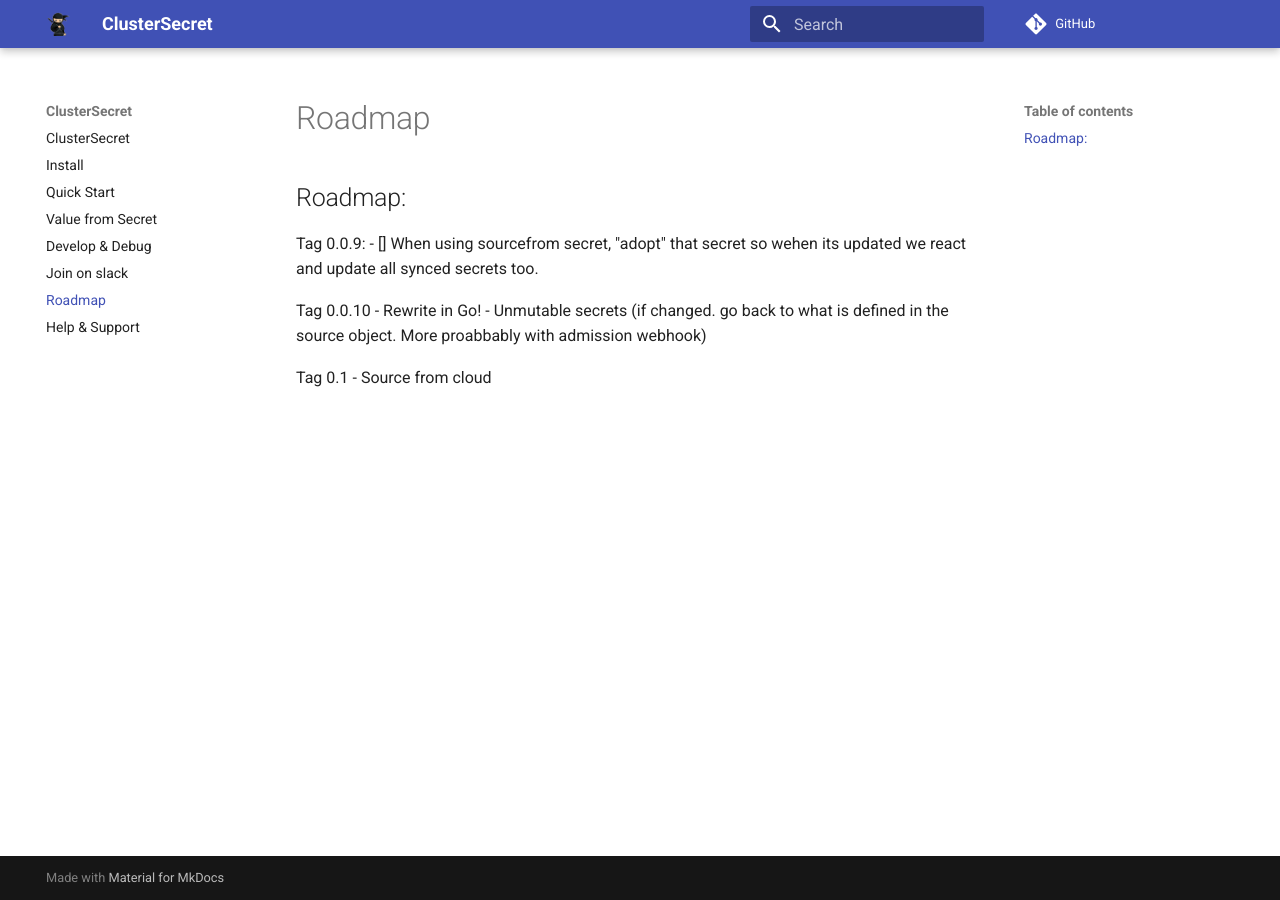
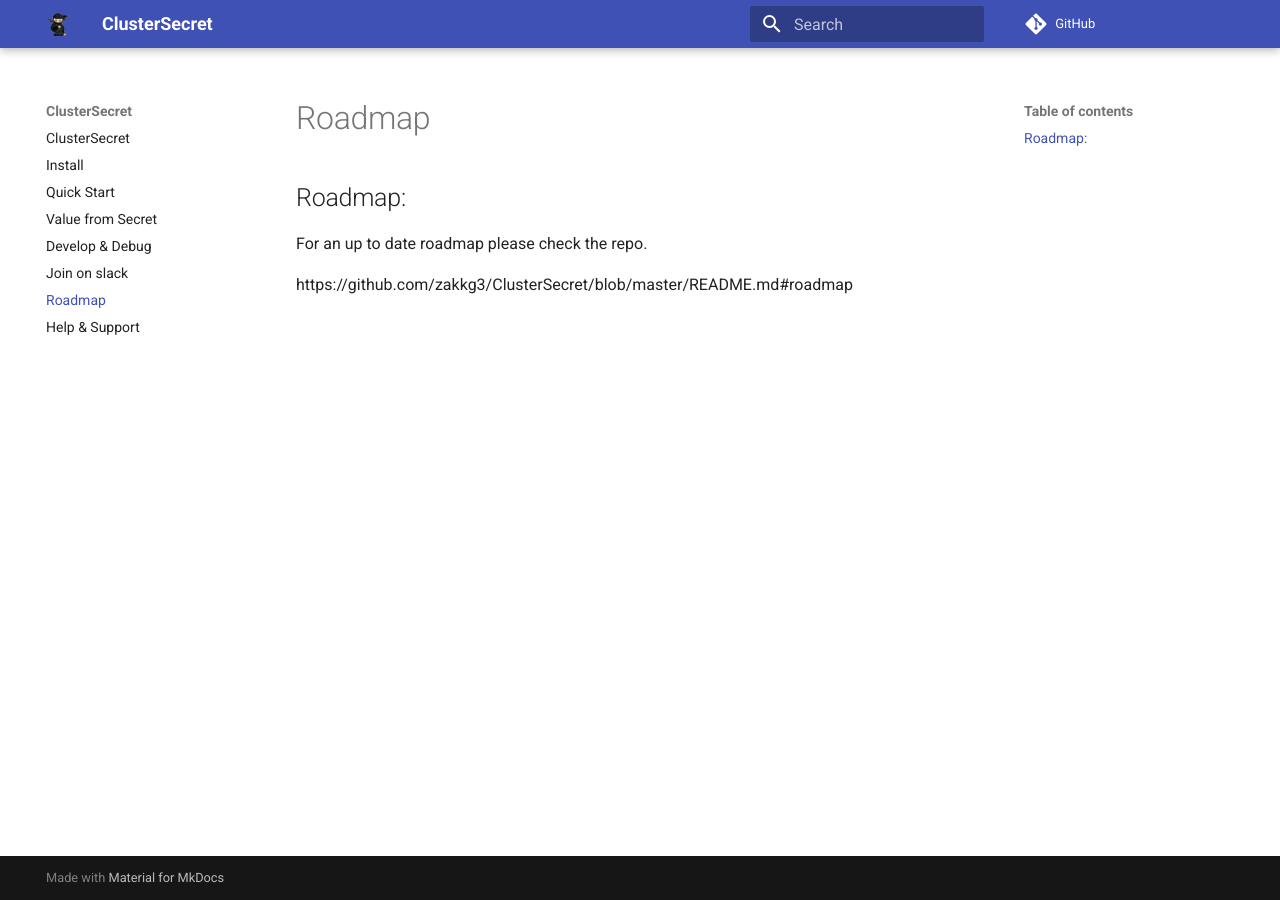
Before and after one commit to zakkg3/ClusterSecretDocs, an MkDocs documentation site: the page built from docs/roadmap.md, in a window 1280 px wide. Built offline with MkDocs 1.6.1 and Material for MkDocs 9.7.7, drawn with Linux system fonts in a browser that asks for light colours; comment, search, counter and statistics services are not loaded.

Commit message:
roadmap in repo

```diff
--- a/docs/roadmap.md
+++ b/docs/roadmap.md
@@ -1,11 +1,5 @@
 ## Roadmap:
 
-Tag 0.0.9:
- - [] When using sourcefrom secret, "adopt" that secret so wehen its updated we react and update all synced secrets too.
+For an up to date roadmap please check the repo.
 
- Tag 0.0.10
- - Rewrite in Go!
- - Unmutable secrets (if changed. go back to what is defined in the source object. More proabbably with admission webhook)
-
- Tag 0.1
- - Source from cloud
+https://github.com/zakkg3/ClusterSecret/blob/master/README.md#roadmap
```
